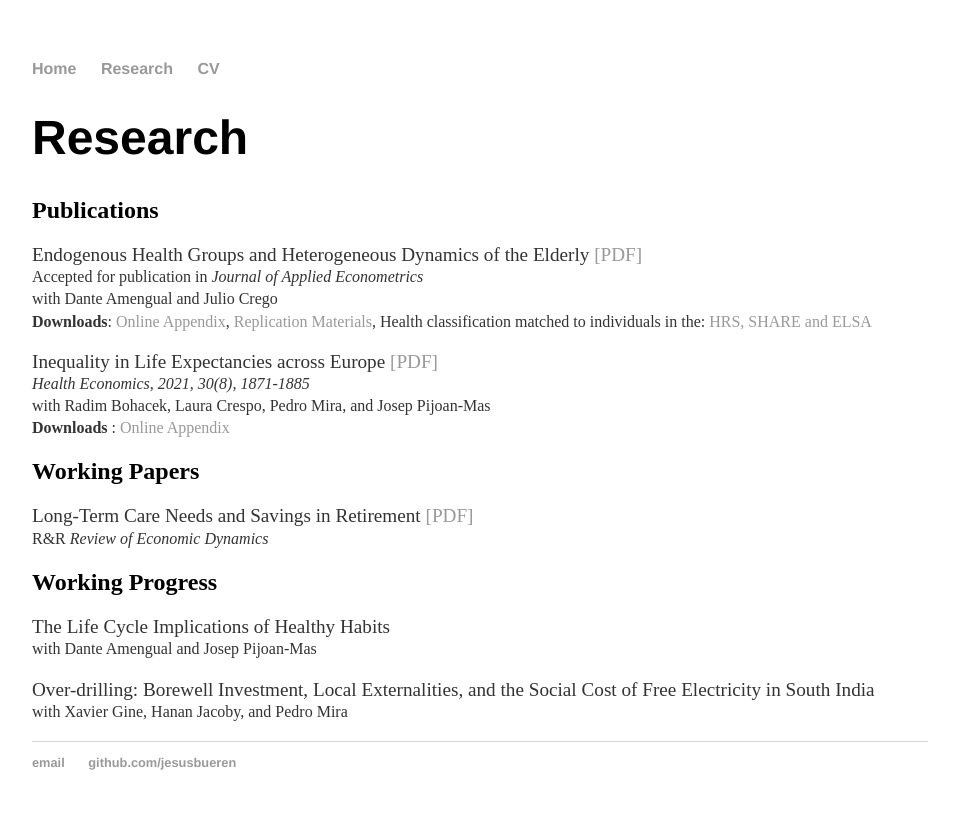
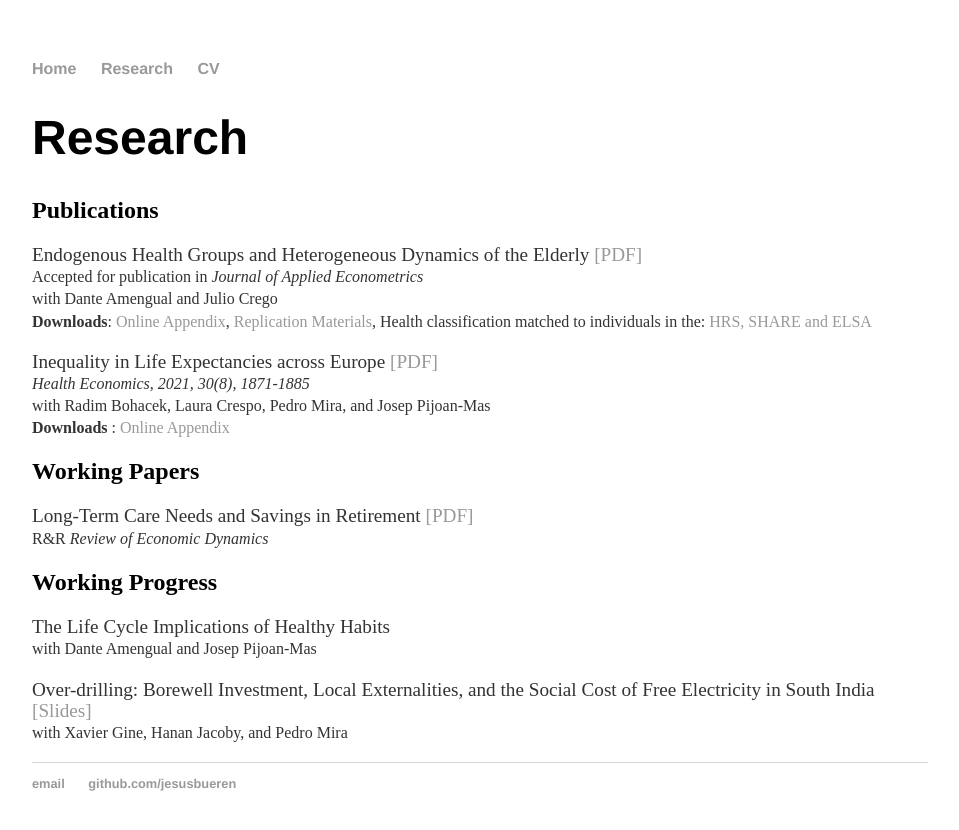
Before and after one commit to jesusbueren/jesusbueren.github.io, a Jekyll site: the page built from research/index.html, in a window 1280 px wide. Shown: the top 830 px of the page, without its empty margins (160-1119 px from the left). Built offline with Jekyll 4.4.1, drawn with Linux system fonts in a browser that asks for light colours.

Commit message:
Update index.html

```diff
--- a/research/index.html
+++ b/research/index.html
@@ -27,5 +27,5 @@
 	<p> <bold> The Life Cycle Implications of Healthy Habits </bold>  <br>
 	 <small> with Dante Amengual and Josep Pijoan-Mas </small> <br></p>
 
- 	<p> <bold> Over-drilling: Borewell Investment, Local Externalities, and the Social Cost of Free Electricity in South India </bold> <br>
+ 	<p> <bold> Over-drilling: Borewell Investment, Local Externalities, and the Social Cost of Free Electricity in South India </bold> <a href="drilling_SAE.pdf">[Slides]</a> <br>
 	 <small> with Xavier Gine, Hanan Jacoby, and Pedro Mira </small> <br></p>
```
